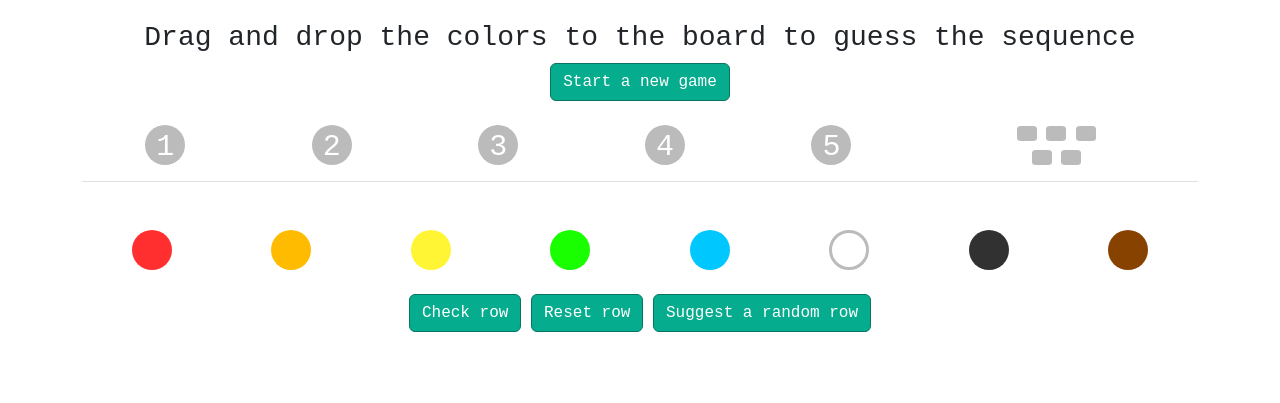
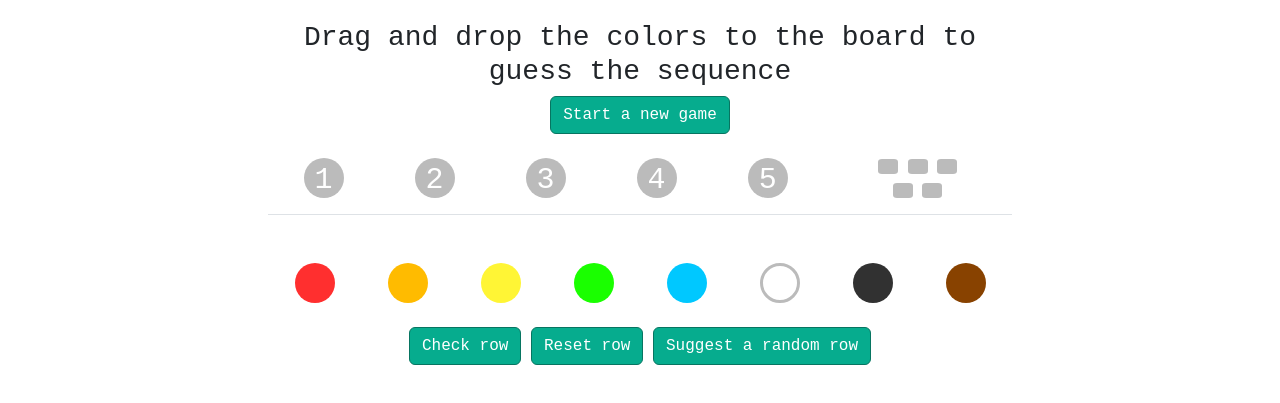
Before and after one commit to polyatomson/supermemo_w_backend, a plain HTML site: page ui/index.html in a window 1280 px wide. Shown: the part 51-454 px from the top of the page. Drawn offline with nearby package versions, Linux system fonts and the light colour scheme; no server answers.

Commit message:
container width adjusted

```diff
--- a/ui/index.html
+++ b/ui/index.html
@@ -14,6 +14,8 @@
         <h1>SuperMemo</h1>
         <!-- <span class="mydiv">First div</span>
         <span class="myseconddiv">Second div</span> -->
+    </div>
+    <div class="container game">
         <div class="text-center py-3">
             <h3>Drag and drop the colors to the board to guess the sequence</h3>
             <button class="btn btn-primary" type="button" id="new_game"">Start a new game</button>
@@ -85,6 +87,7 @@
         <button class="btn btn-primary" type="reset" id="input_reset">Reset row</button>
         <button class="btn btn-primary" type="button" id="submit_random">Suggest a random row</button>
     </div>
+</div>
 
 <script src="create_combination.js"></script>
 <script src="load.js"></script>
--- a/ui/styles.css
+++ b/ui/styles.css
@@ -1,5 +1,11 @@
 .container {
     font-family: 'Courier New', Courier, monospace;
+}
+
+@media (min-width: 800px){
+    .container.game {
+        width: 60%;
+    }
 }
 
 h1 {
```
